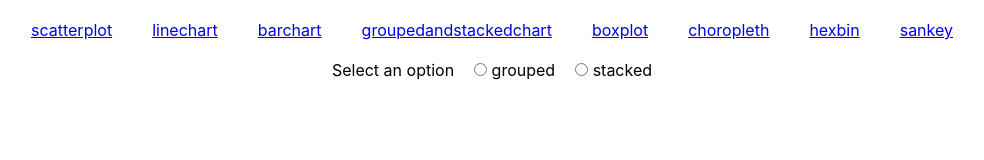
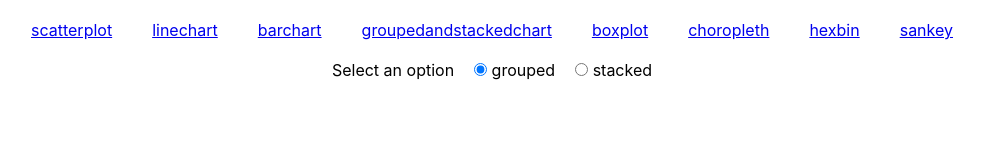
Before and after one commit to elephantcastle/graphs-react-d3, a React (Create React App) app: page /groupedandstackedchart in a window 1280 px wide. Shown: the top 160 px of the page, without its empty margins (148-1132 px from the left). Built offline with nearby package versions, Linux system fonts and the light colour scheme; no server answers.

Commit message:
defaultChecked

```diff
--- a/src/components/Groupedstackedchart.js
+++ b/src/components/Groupedstackedchart.js
@@ -210,7 +210,8 @@ class GroupedAndStackedChart extends Component {
         <div className="controls-groupedandstackedchart">
           Select an option
           <label>
-            <input type="radio" value="grouped" name="gender" /> grouped
+            <input type="radio" value="grouped" name="gender" defaultChecked />{" "}
+            grouped
           </label>
           <label>
             <input type="radio" value="stacked" name="gender" /> stacked
```
